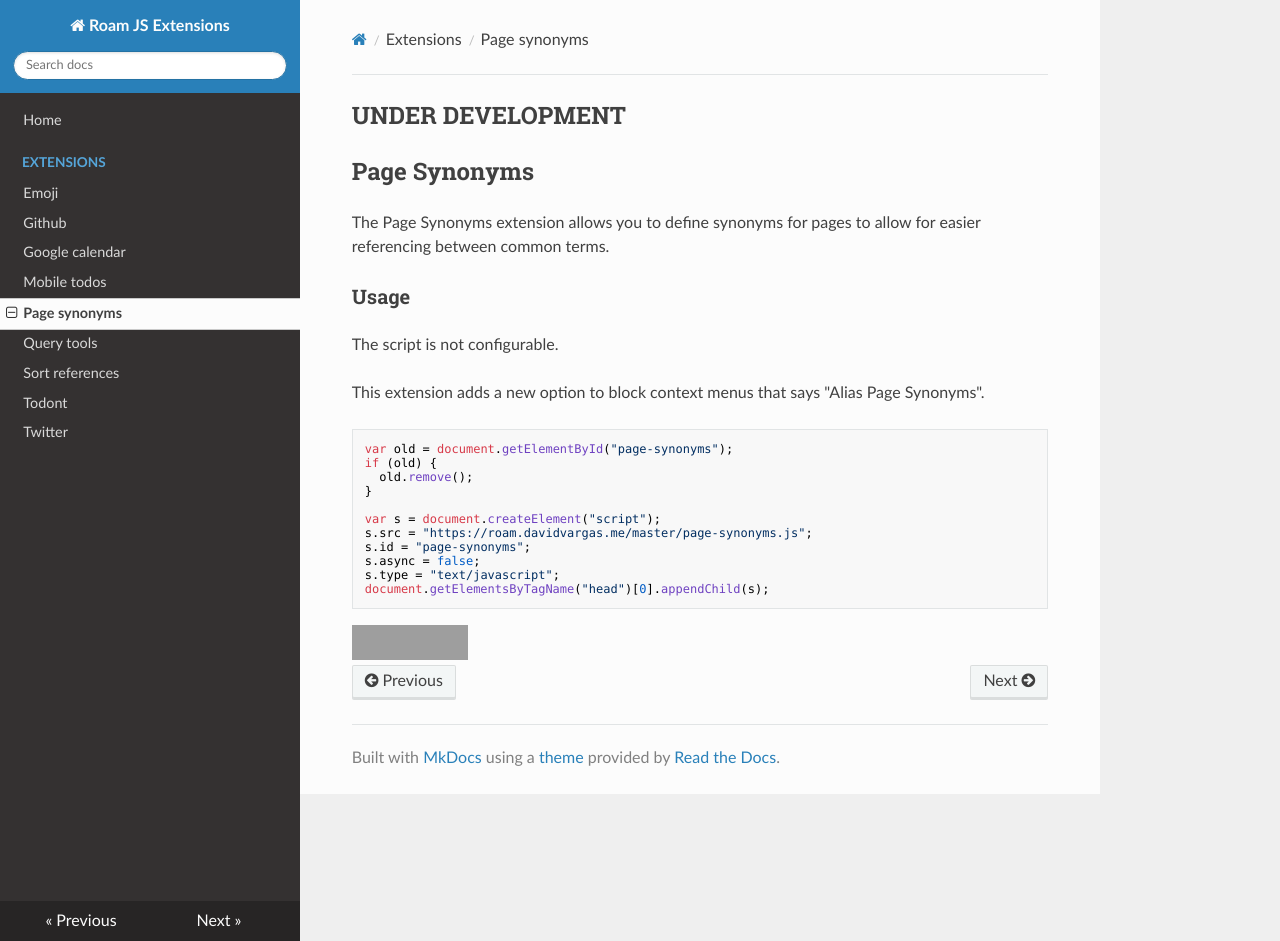
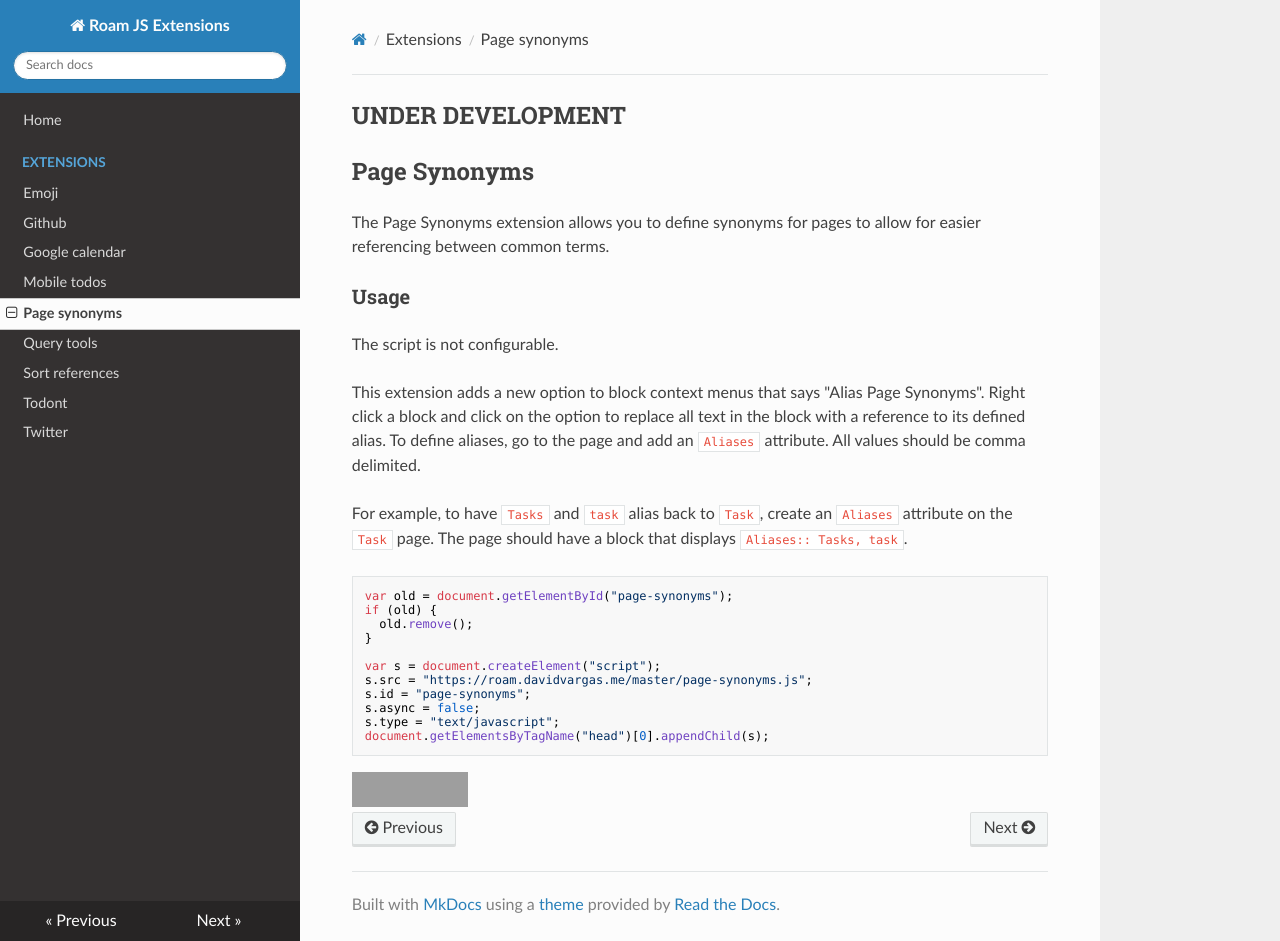
Before and after one commit to dvargas92495/roamjs-com, an MkDocs documentation site: the page built from docs/extensions/page-synonyms.md, in a window 1280 px wide and 941 px high. Built offline with MkDocs 1.6.1, drawn with Linux system fonts in a browser that asks for light colours; nearby versions of some CDN libraries; grey boxes are pictures that could not be loaded.

````diff
--- a/docs/extensions/page-synonyms.md
+++ b/docs/extensions/page-synonyms.md
@@ -8,7 +8,9 @@
 
 The script is not configurable.
 
-This extension adds a new option to block context menus that says "Alias Page Synonyms".
+This extension adds a new option to block context menus that says "Alias Page Synonyms". Right click a block and click on the option to replace all text in the block with a reference to its defined alias. To define aliases, go to the page and add an `Aliases` attribute. All values should be comma delimited.
+
+For example, to have `Tasks` and `task` alias back to `Task`, create an `Aliases` attribute on the `Task` page. The page should have a block that displays `Aliases:: Tasks, task`.
 
 ```javascript
 var old = document.getElementById("page-synonyms");
````
Also changed, not shown: 1 other file.
